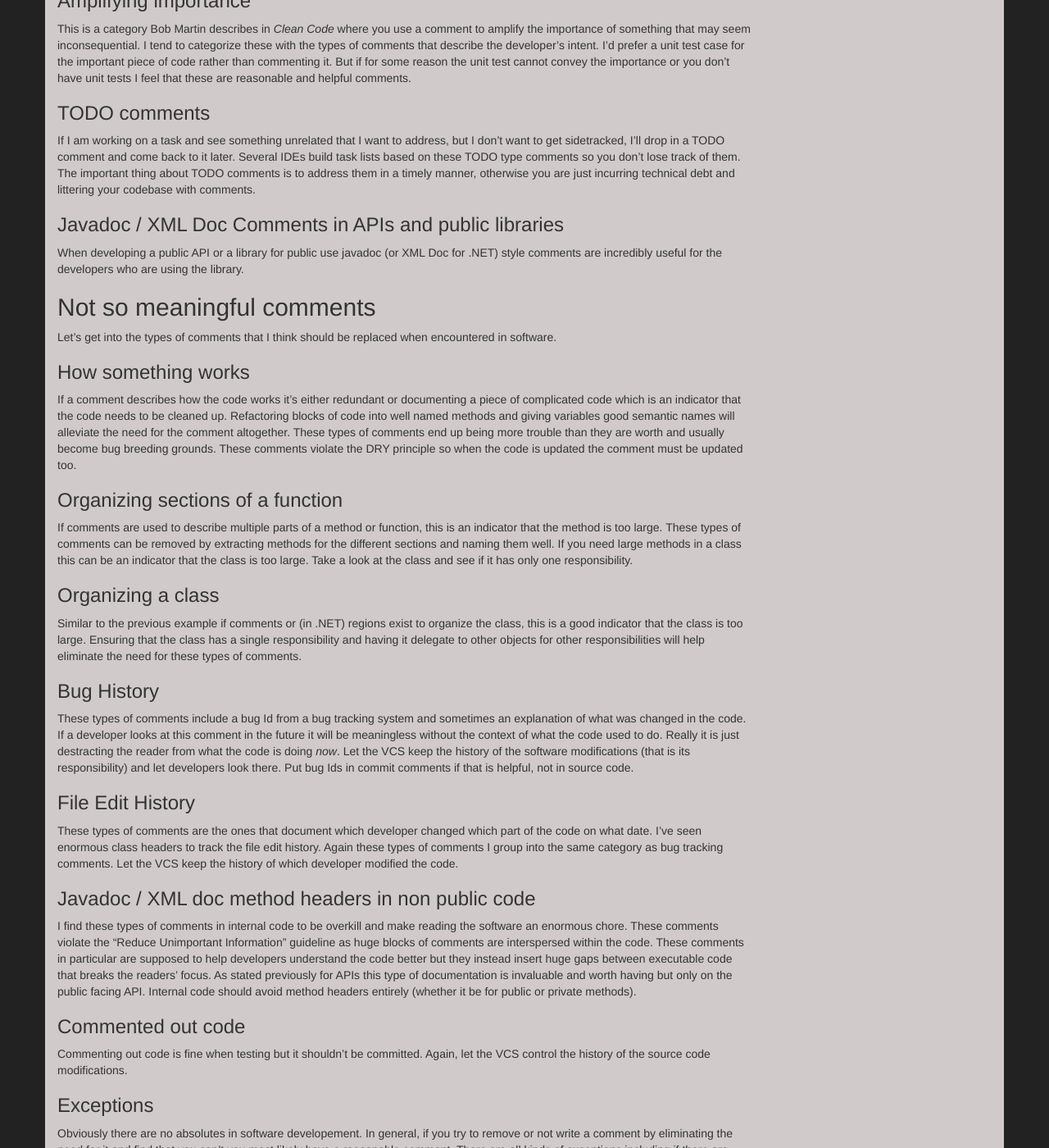
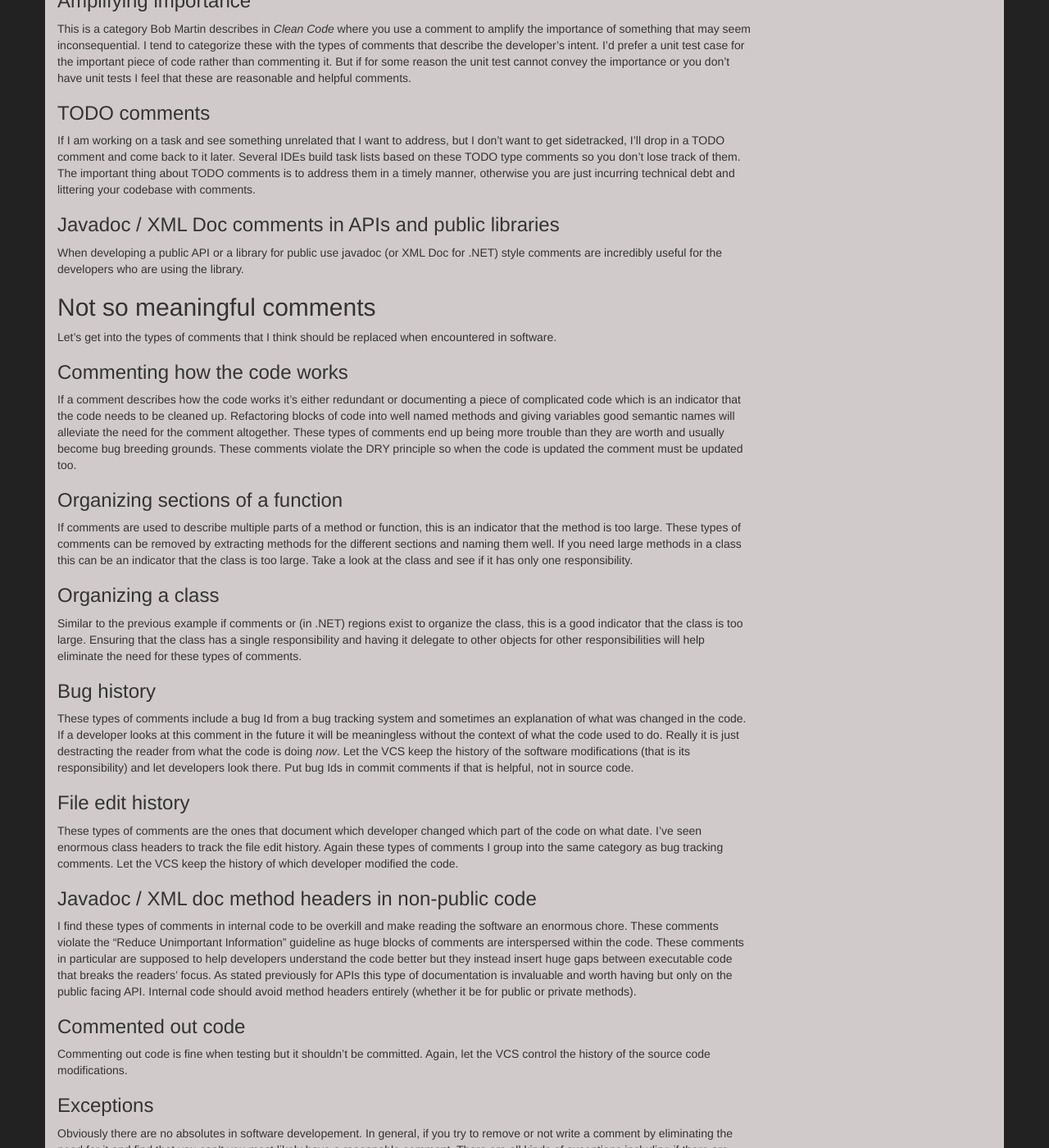
Before and after one commit to asciamanna/asciamanna.github.io, a Jekyll site: the page built from _posts/2014-04-05-self-documenting-code-and-meaningful-comments.md, in a window 1280 px wide and 1400 px high, scrolled down 1905 px. Shown: the whole window at 82% size. Built offline with Jekyll 4.4.1, drawn with Linux system fonts in a browser that asks for light colours; nearby versions of some CDN libraries; comment, search, counter and statistics services are not loaded; some of the changed text lies outside the part shown.

Commit message:
fixing blog post formatting

```diff
--- a/_posts/2014-04-05-self-documenting-code-and-meaningful-comments.md
+++ b/_posts/2014-04-05-self-documenting-code-and-meaningful-comments.md
@@ -67,7 +67,7 @@
 Comments all too often are inaccurate and misleading and developers struggle
 to keep comments accurate as the software changes over time.
 
-##Unit Tests instead of Comments
+##Unit Tests Instead of Comments
 To an extent I agree with Dave Thomas, Andy Hunt, and Robert Martin.
 Comments that describe the intent of the developer are generally useful.
 
@@ -91,7 +91,7 @@
 Let's look at some other types of comments.
 
 ## Meaningful Comments
-###Optimized Code
+###Optimized code
 Describing code that required some obfuscation to meet performance
 requirements.
 This is important because a developer might try to simplify this code
@@ -119,7 +119,7 @@
 otherwise you are just incurring technical debt and littering your
 codebase with comments.
 
-###Javadoc / XML Doc Comments in APIs and public libraries
+###Javadoc / XML Doc comments in APIs and public libraries
 When developing a public API or a library for public use javadoc (or
 XML Doc for .NET) style comments are incredibly useful for the
 developers who are using the library.
@@ -128,7 +128,7 @@
 Let's get into the types of comments that I think should be replaced
 when encountered in software.
 
-###How something works
+###Commenting how the code works
 If a comment describes how the code works it's either redundant or
 documenting a piece of complicated code which is an indicator that the
 code needs to be cleaned up. Refactoring blocks of code into well named
@@ -153,7 +153,7 @@
 it delegate to other objects for other responsibilities will help
 eliminate the need for these types of comments.
 
-###Bug History
+###Bug history
 These types of comments include a bug Id from a bug tracking system and
 sometimes an explanation of what was changed in the code. If a
 developer looks at this comment in the future it will be meaningless
@@ -163,14 +163,14 @@
 responsibility) and let developers look there. Put bug Ids in commit
 comments if that is helpful, not in source code.
 
-###File Edit History
+###File edit history
 These types of comments are the ones that document which developer
 changed which part of the code on what date. I've seen enormous class
 headers to track the file edit history. Again these types of comments I
 group into the same category as bug tracking comments. Let the VCS keep
 the history of which developer modified the code.
 
-###Javadoc / XML doc method headers in non public code
+###Javadoc / XML doc method headers in non-public code
 I find these types of comments in internal code to be overkill and make
 reading the software an enormous chore. These comments violate the
 "Reduce Unimportant Information" guideline as huge blocks of comments
```
